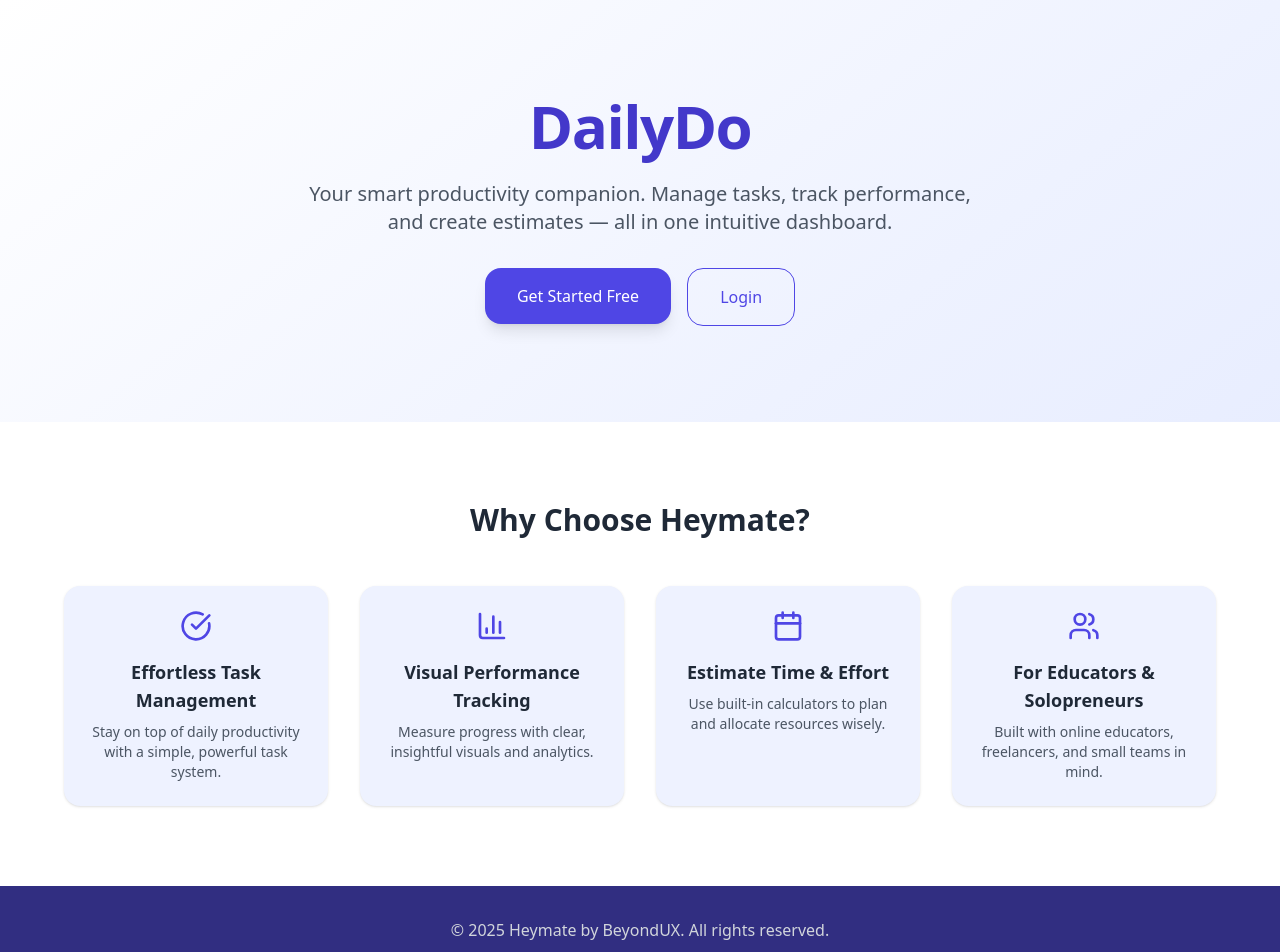
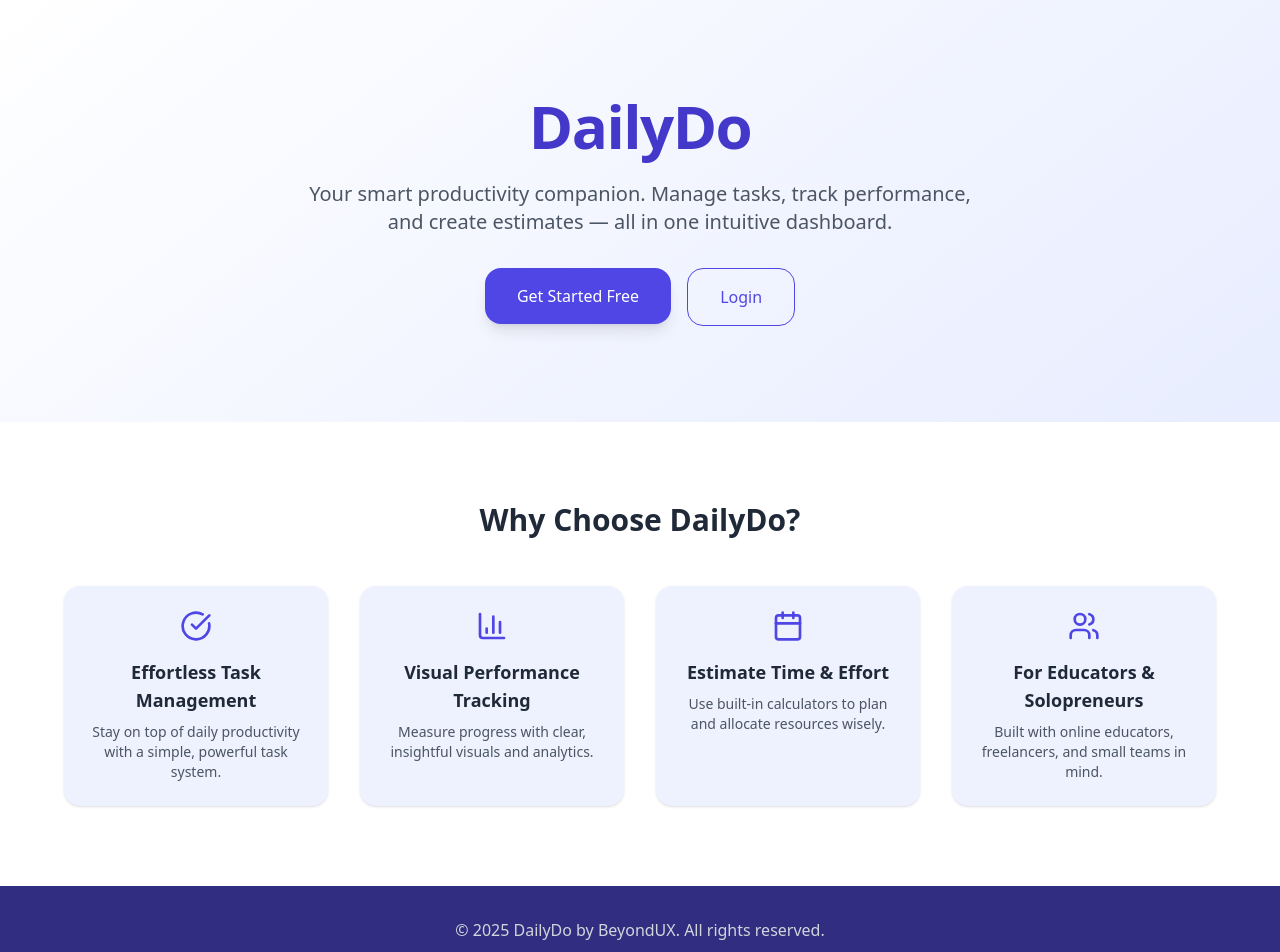
Before and after one commit to ranjanphk/Dailydo, a Next.js app: page / in a window 1280 px wide. Shown: the top 952 px of the page. Built offline with nearby package versions, Linux system fonts and the light colour scheme; no server answers.

Commit message:
content changed

```diff
--- a/pages/index.js
+++ b/pages/index.js
@@ -50,7 +50,7 @@ export default function Home() {
       {/* Features Section */}
       <section className="bg-white py-20 px-6">
         <h2 className="text-3xl font-bold text-center text-gray-800 mb-12">
-          Why Choose Heymate?
+          Why Choose DailyDo?
         </h2>
         <div className="grid gap-8 grid-cols-1 md:grid-cols-2 lg:grid-cols-4 max-w-6xl mx-auto">
           <FeatureCard icon={<CheckCircle className="text-indigo-600 w-8 h-8" />} title="Effortless Task Management" description="Stay on top of daily productivity with a simple, powerful task system." />
@@ -62,7 +62,7 @@ export default function Home() {
 
       {/* Footer */}
       <footer className="mt-auto bg-indigo-900 text-gray-300 py-8 px-6 text-center">
-        <p>© {new Date().getFullYear()} Heymate by BeyondUX. All rights reserved.</p>
+        <p>© {new Date().getFullYear()} DailyDo by BeyondUX. All rights reserved.</p>
         <div className="mt-4 flex justify-center gap-6 text-sm">
           <Link href="/privacy" className="hover:text-white">Privacy Policy</Link>
           <Link href="/terms" className="hover:text-white">Terms of Service</Link>
```
